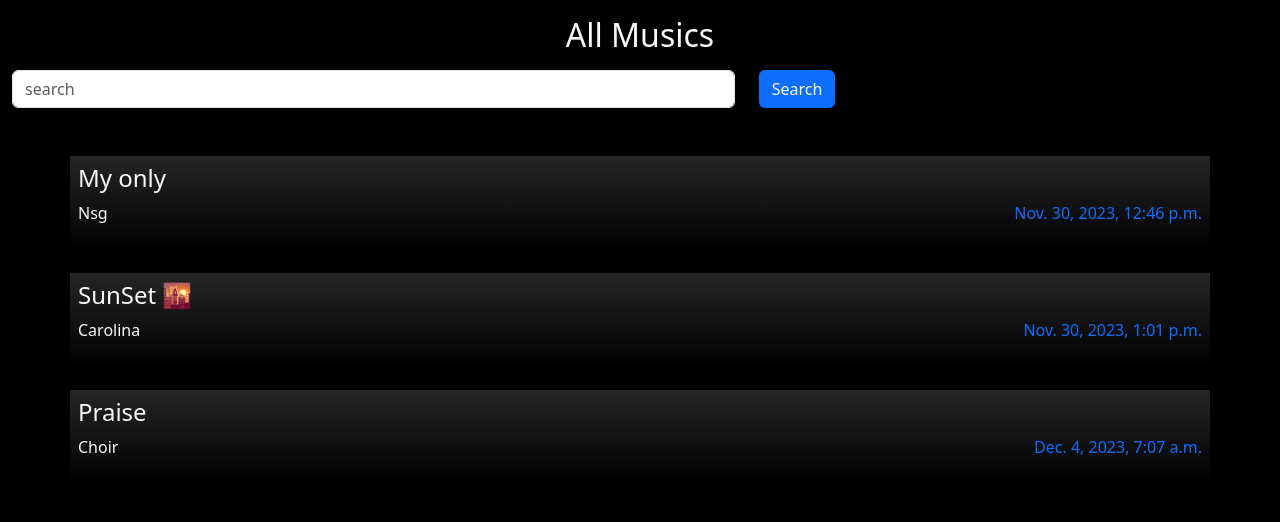
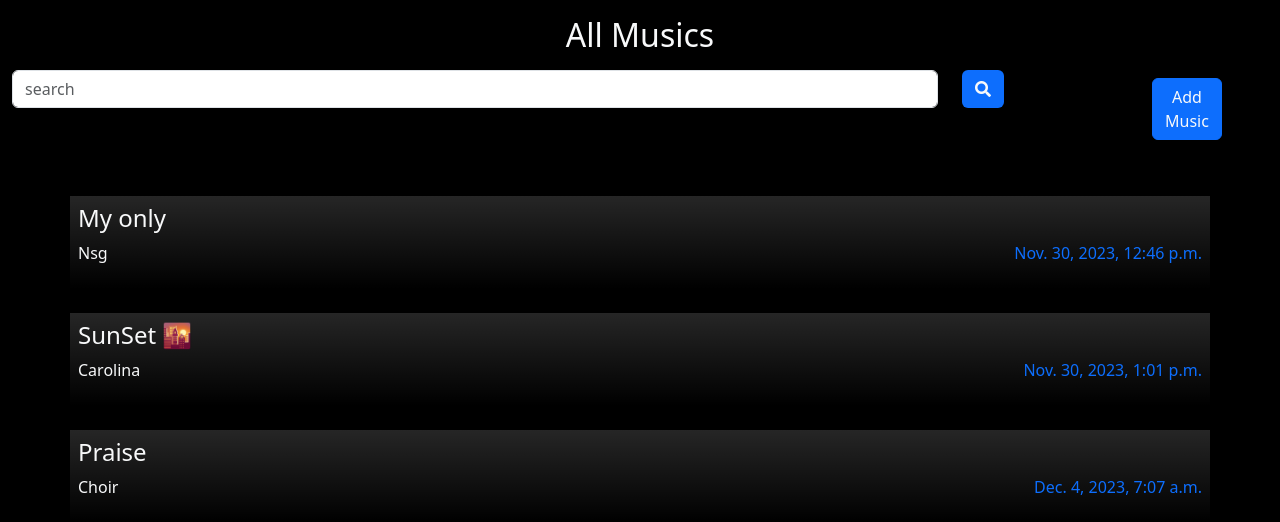
Before and after one commit to izzyjosh/MusicWebApp, a Django app: page / in a window 1280 px wide. Shown: the top 522 px of the page. Run offline with Django 4.2, Linux system fonts and the light colour scheme; data comes from the database, SQL or seed files in the repository.

Commit message:
added html page for adding files

```diff
--- a/templates/listen.html
+++ b/templates/listen.html
@@ -60,10 +60,10 @@
     let audio = document.querySelector("audio");
     let file_path = document.querySelector("#file_path");
     let music_image = document.querySelector("#music_image");
-
     let audio_url = audio.getAttribute("data-url");
 
     let count = 0;
+
     next.addEventListener("click", () => {
       count++;
       let myData = {
@@ -73,7 +73,6 @@
       };
 
       $.ajax({
-
         url: "{% url 'main:url_list' %}",
         method: "POST",
         data: myData,
@@ -97,7 +96,6 @@
         count: count,
       };
       $.ajax({
-
         url: "{% url 'main:url_list' %}",
         method: "POST",
         data: myData,
--- a/templates/music.html
+++ b/templates/music.html
@@ -5,6 +5,7 @@
   <meta name="viewport" content="width=device-width, initial-scale=1.0">
   <meta http-equiv="X-UA-Compatible" content="ie=edge">
   <title>Document</title>
+  <link rel="stylesheet" href="https://cdnjs.cloudflare.com/ajax/libs/font-awesome/5.15.4/css/all.min.css">
   <link href="https://cdn.jsdelivr.net/npm/bootstrap@5.3.2/dist/css/bootstrap.min.css" rel="stylesheet" integrity="sha384-T3c6CoIi6uLrA9TneNEoa7RxnatzjcDSCmG1MXxSR1GAsXEV/Dwwykc2MPK8M2HN" crossorigin="anonymous">
   <style>
     body {
@@ -20,19 +21,27 @@
 </head>
 <body>
   <h2 class="text-center text-light m-3">All Musics</h2>
-  <div class="search">
+  <div class="container float-start">
     <form action="" method="post">
       {% csrf_token %}
-      <div class="row mx-auto">
-        <div class="col-7">
+      <div class="row">
+        <div class="col-10">
           <input type="search" class="form-control" name="search" placeholder="search">
         </div>
-        <div class="col-5">
-          <button class="btn bg-primary btn-ouline-primary text-light">Search</button>
+        <div class="col-2">
+          <button class="btn bg-primary btn-ouline-primary text-light"><i class="fas fa-search"></i></button>
         </div>
       </div>
     </form>
   </div>
+  <div class="container">
+    <div class="row">
+      <div class="col my-2">
+          <a href="{% url 'main:addmusic' %}"><button class="btn btn-primary btn-ouline-danger text-light">Add Music</button>
+          </a>
+      </div>
+    </div>
+    </div>
   <div class="container mt-5">
     {% for music in musics %}
     <a href="{% url 'main:listen' music.id %}">
```
Also changed, not shown: templates/addmusic.html (added, +31 -0 lines).
